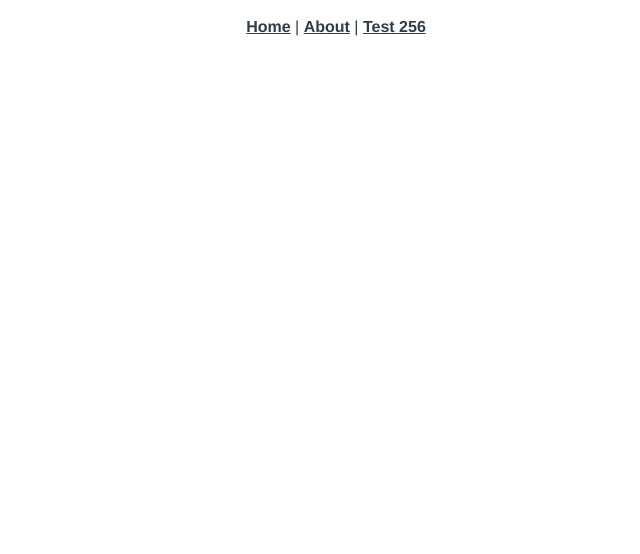
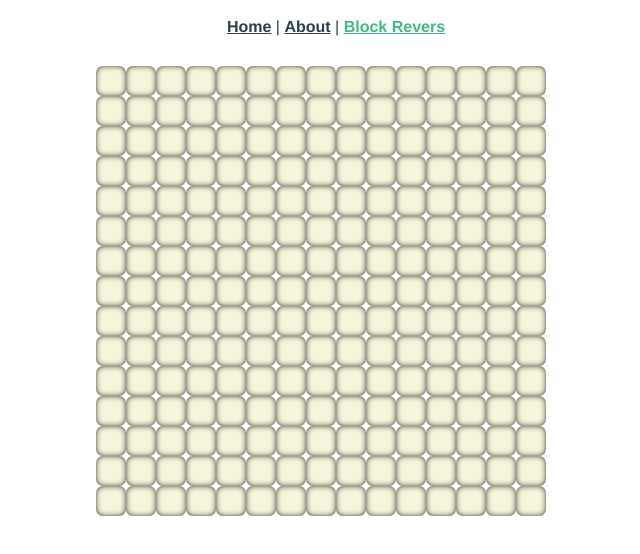
Before and after one commit to MetaDriver/block-reverse, a Vue app: page /#/block-revers in a window 1280 px wide. Shown: the top 554 px of the page, without its empty margins (304-944 px from the left). Built offline with nearby package versions, Linux system fonts and the light colour scheme.

Commit message:
dev.  refactoring

```diff
--- a/src/App.vue
+++ b/src/App.vue
@@ -3,7 +3,7 @@
     <div id="nav">
       <router-link to="/">Home</router-link> |
       <router-link to="/about">About</router-link> |
-      <router-link to="/test-256">Test 256</router-link>
+      <router-link to="/block-revers">Block Revers</router-link>
     </div>
     <router-view/>
   </div>
--- a/src/router.js
+++ b/src/router.js
@@ -21,7 +21,7 @@ export default new Router({
             component: () => import(/* webpackChunkName: "about" */ './views/About.vue')
         },
         {
-            path: '/test-256',
+            path: '/block-revers',
             name: 'test256',
             component: test256,
         },
--- a/src/views/test256.vue
+++ b/src/views/test256.vue
@@ -1,7 +1,7 @@
 <template>
 
     <div class="test256">
-        <h1> Buttons 256</h1>
+        <!--<h1> Buttons 256</h1>-->
         <div class="buttons">
             <div class="b-row" v-for="(row, i) in a16">
                 <div class="l-btn" :class="{'active': bs[i*spaceSize+j]}"
@@ -65,7 +65,7 @@
 $bsize: 30px;
     .test256 {
         padding: 0px 40px 40px 40px;
-        margin-top: -20px;
+        margin-top: 20px;
         display: flex;
         flex-flow: column nowrap;
         align-items: center;
```
